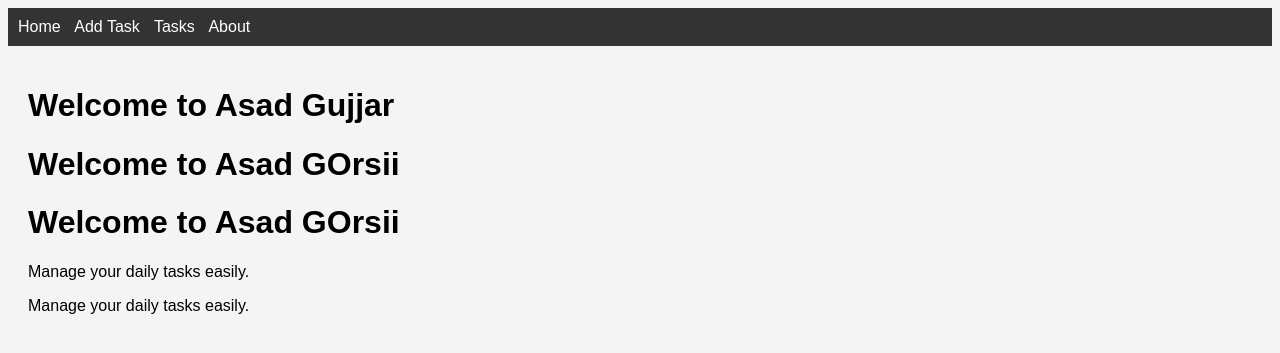
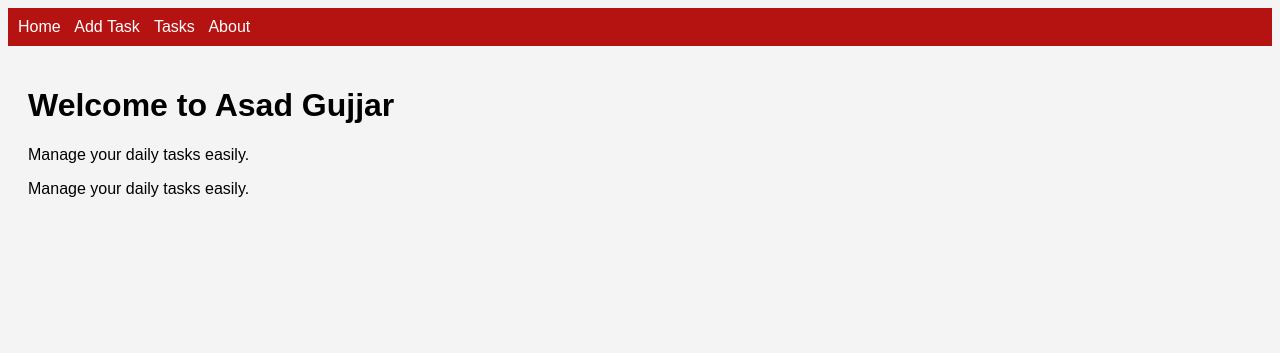
Before and after one commit to AsadGulzar/third_practice, a Flask app: page / in a window 1280 px wide. Shown: the top 353 px of the page. Run offline with Flask 3, Linux system fonts and the light colour scheme.

Commit message:
new changing

```diff
--- a/static/style.css
+++ b/static/style.css
@@ -4,7 +4,7 @@ body {
 }
 
 nav {
-    background: #333;
+    background: #b51212;
     padding: 10px;
 }
 
--- a/templates/home.html
+++ b/templates/home.html
@@ -2,8 +2,6 @@
 
 {% block content %}
 <h1>Welcome to Asad Gujjar</h1>
-<h1>Welcome to Asad GOrsii</h1>
-<h1>Welcome to Asad GOrsii</h1>
 <p>Manage your daily tasks easily.</p>
 <p>Manage your daily tasks easily.</p>
 {% endblock %}
```
